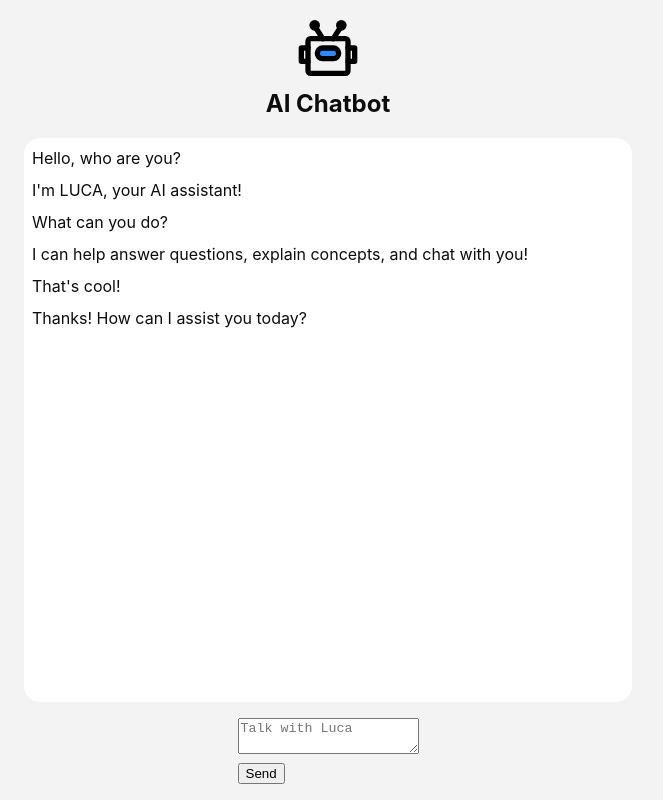
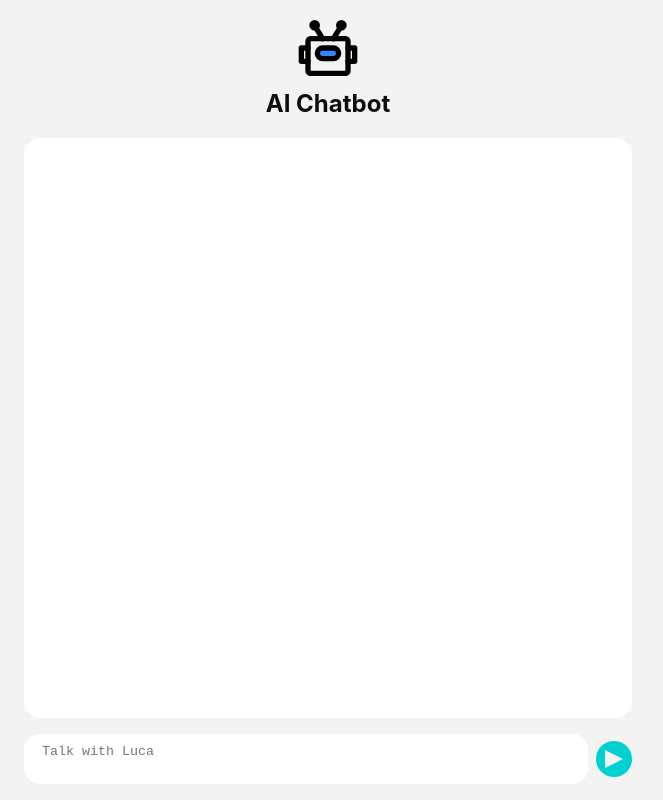
Before and after one commit to WafryAhamed/Luca, a React (Vite) app: page / in a window 1280 px wide. Shown: the whole page, without its empty margins (312-975 px from the left). Built offline with nearby package versions, Linux system fonts and the light colour scheme.

Commit message:
Live chat

```diff
--- a/src/App.jsx
+++ b/src/App.jsx
@@ -3,8 +3,8 @@
 import Controls from './components/Controls/Controls';
 import styles from './App.module.css';
 
-// Define MESSAGES *before* using it
-const MESSAGES = [
+
+/*const MESSAGES = [
   {
     role: "user",
     content: "Hello, who are you?"
@@ -29,10 +29,10 @@
     role: "LUCA",
     content: "Thanks! How can I assist you today?"
   }
-];
+]; */
 
 function App() {
-  const [messages, setMessages] = useState(MESSAGES); // No extra array wrapper
+  const [messages, setMessages] = useState([]);
 
   return (
     <div className={styles.App}>
--- a/src/components/Controls/Controls.jsx
+++ b/src/components/Controls/Controls.jsx
@@ -1,11 +1,33 @@
+import styles from './Controls.module.css';
 export function Controls() {
   return (
-    <div>
-      <div>
-        <textarea placeholder="Talk with Luca" />
+
+
+      <div className={styles.Controls}>
+      <div className={styles.TextAreaContainer}>
+        <textarea  className={styles.TextArea}  placeholder="Talk with Luca" />
       </div>
-      <button>Send</button>
+       <button className={styles.Button}>
+        <SendIcon />
+      </button>
     </div>
   );
 }
+
+function SendIcon() {
+  return (
+    <svg
+      xmlns="http://www.w3.org/2000/svg"
+      height="24px"
+      viewBox="0 -960 960 960"
+      width="24px"
+      fill="#5f6368"
+    >
+        <path d="M120-120v-720l720 360-720 360Z" />
+
+    </svg>
+  );
+}
+
+
 export default Controls;
--- /dev/null
+++ b/src/components/Controls/Controls.module.css
@@ -0,0 +1,39 @@
+.Controls {
+  display: flex;
+  align-items: center;
+  gap: 8px;
+  width: 100%;
+}
+
+.TextAreaContainer {
+  flex-grow: 1;
+  padding: 8px 16px;
+  line-height: 0;
+  border-radius: 16px;
+  background: #ffffff;
+}
+
+.TextArea {
+  width: 100%;
+  height: 100%;
+  border: none;
+  outline: none;
+  resize: none;
+  background: #ffffff;
+}
+
+.Button {
+  display: flex;
+  justify-content: center;
+  align-items: center;
+  width: 36px;
+  height: 36px;
+  border: none;
+  border-radius: 50%;
+  outline: none;
+  background: #00d0d0;
+}
+
+.Button svg {
+  fill: #f3f3f3;
+}
```
Also changed, not shown: public/send_24dp_1F1F1F_FILL1_wght400_GRAD0_opsz24.svg (added).
